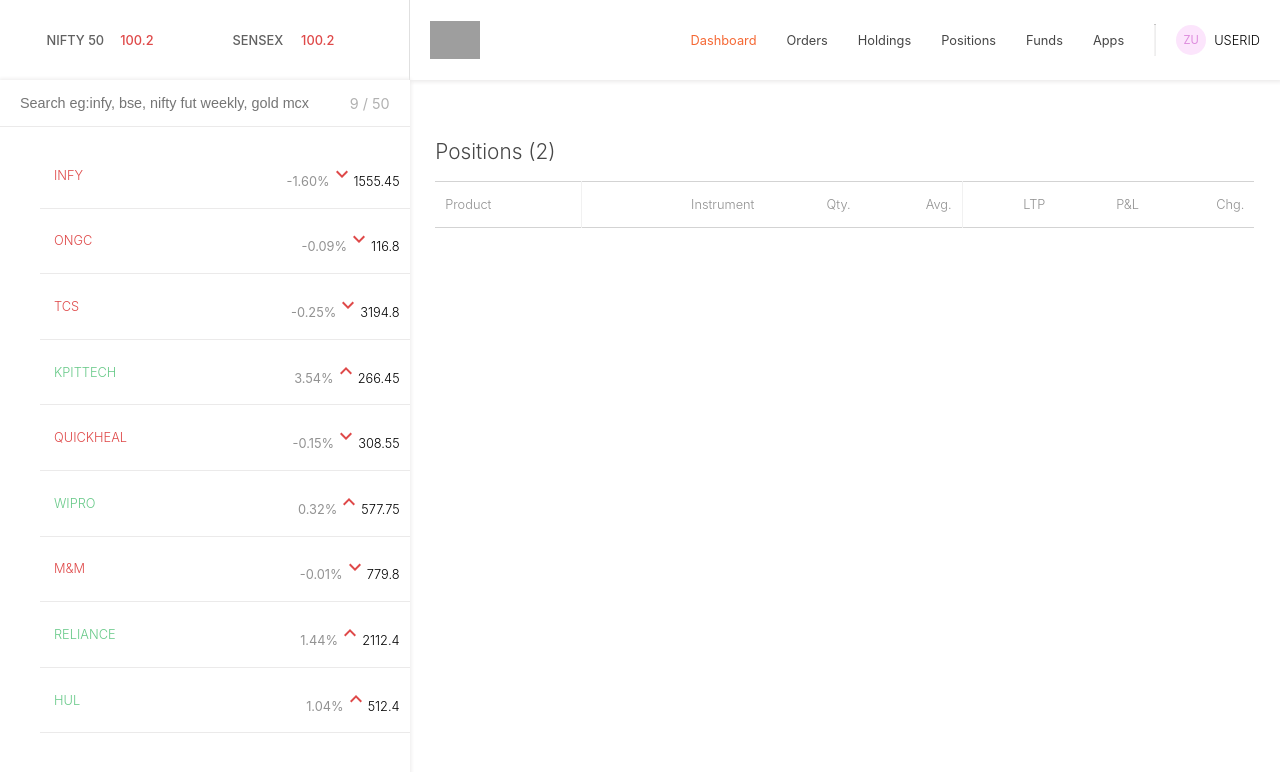
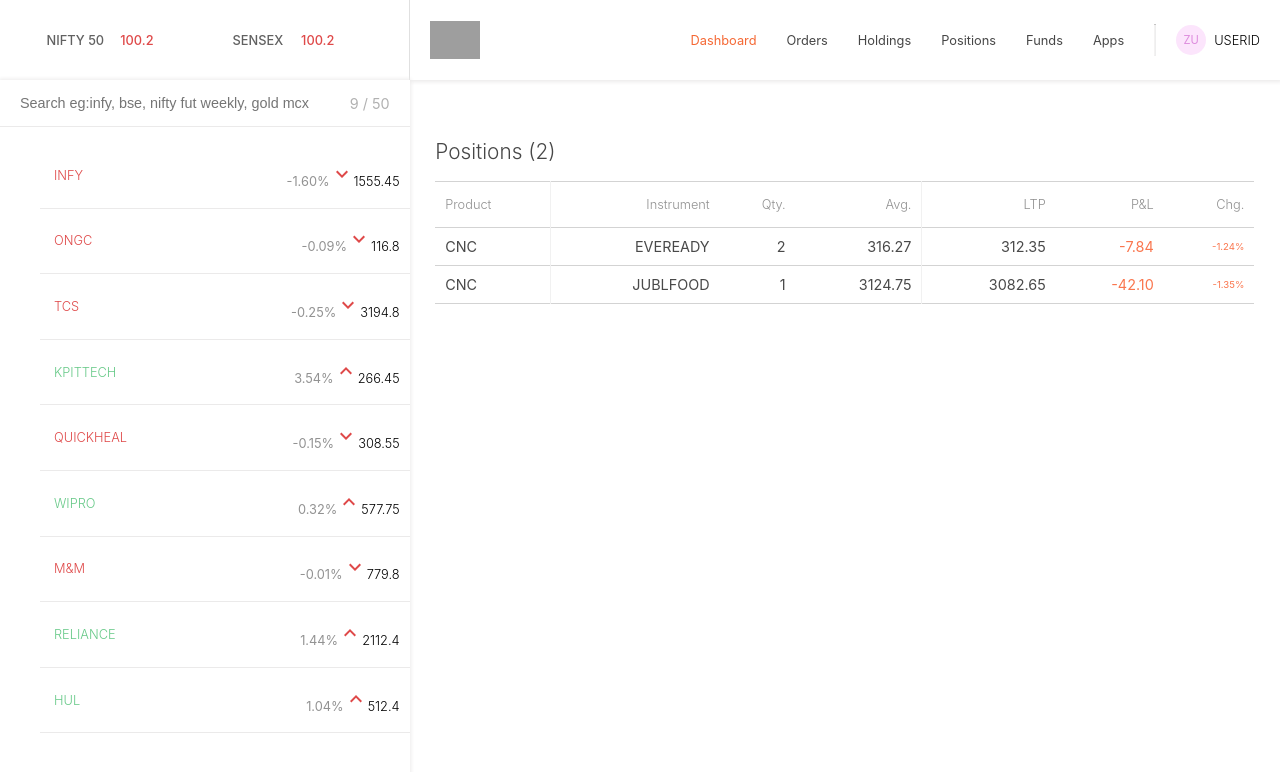
Before and after one commit to Atharv122005/stock-trading-platform, a React (Create React App) app in the folder dashboard/: page /positions in a window 1280 px wide. Shown: the top 772 px of the page. Built offline with nearby package versions, Linux system fonts and the light colour scheme; grey boxes are pictures that could not be loaded.

Commit message:
Add dashboard components and functionality

```diff
--- a/dashboard/src/components/Positions.js
+++ b/dashboard/src/components/Positions.js
@@ -1,4 +1,6 @@
 import React from "react";
+
+import { positions } from "../data/data";
 
 const Positions = () => {
   return (
@@ -16,6 +18,27 @@
             <th>P&L</th>
             <th>Chg.</th>
           </tr>
+
+          {positions.map((stock, index) => {
+            const curValue = stock.price * stock.qty;
+            const isProfit = curValue - stock.avg * stock.qty >= 0.0;
+            const profClass = isProfit ? "profit" : "loss";
+            const dayClass = stock.isLoss ? "loss" : "profit";
+
+            return (
+              <tr key={index}>
+                <td>{stock.product}</td>
+                <td>{stock.name}</td>
+                <td>{stock.qty}</td>
+                <td>{stock.avg.toFixed(2)}</td>
+                <td>{stock.price.toFixed(2)}</td>
+                <td className={profClass}>
+                  {(curValue - stock.avg * stock.qty).toFixed(2)}
+                </td>
+                <td className={dayClass}>{stock.day}</td>
+              </tr>
+            );
+          })}
         </table>
       </div>
     </>
```
